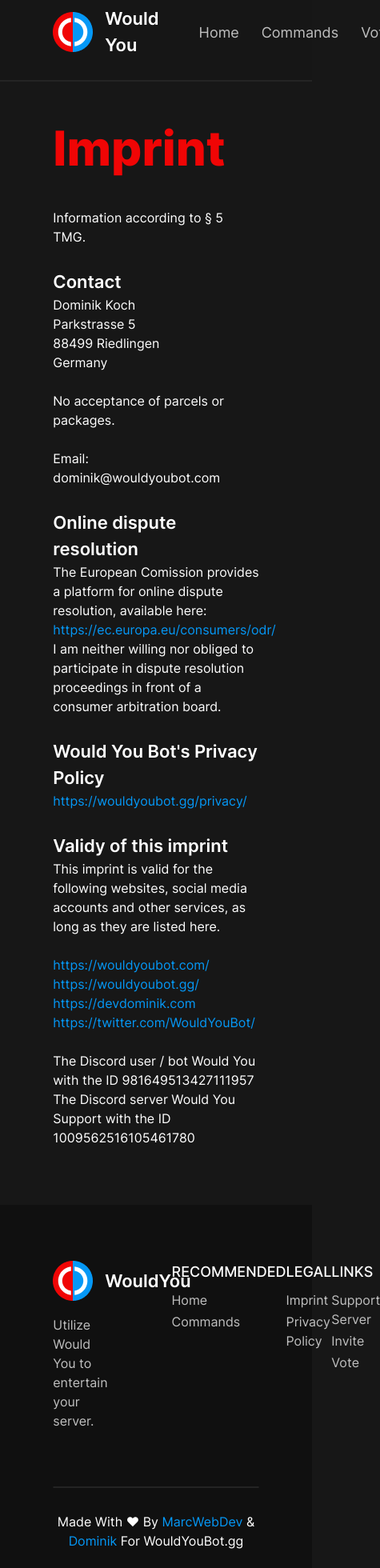
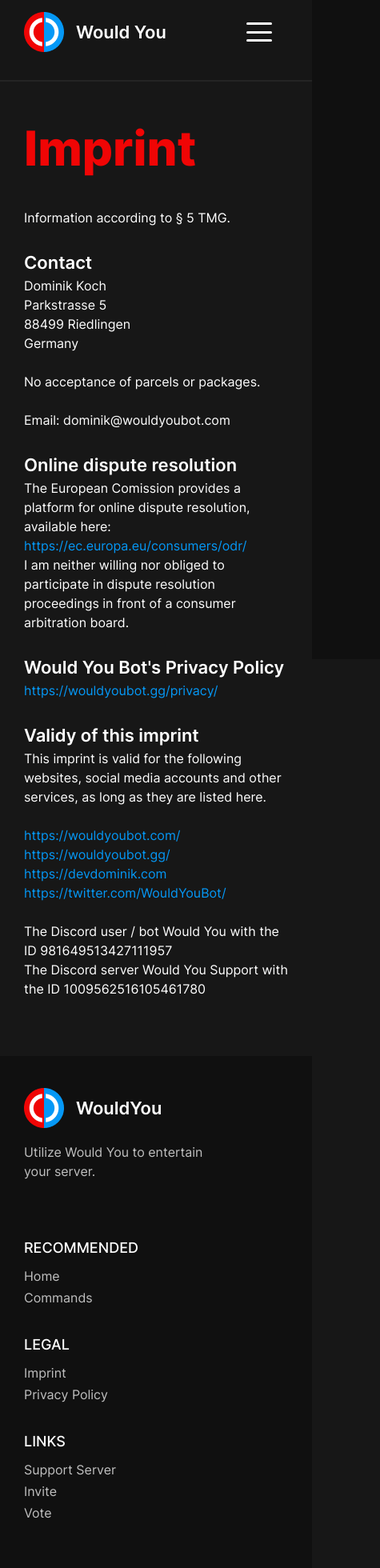
Before and after one commit to luckyklyist/website-would-you, a Next.js app: page /imprint in a window 390 px wide. Shown: the part 20-1980 px from the top of the page at 80% size, 475 px wide, since content can reach past the window. Built offline with nearby package versions, Linux system fonts and the light colour scheme; a web font is replaced by a local one.

Commit message:
feat(responsive): Navbar, Footer, Privacy Policy, Imprint

```diff
--- a/components/Footer.tsx
+++ b/components/Footer.tsx
@@ -13,6 +13,7 @@
             Utilize Would You to entertain your server.
           </p>
         </div>
+        <div className="footer-head-column-wrapper">
           <div className="footer-head-column">
             <h4>Recommended</h4>
             <Link href="/">Home</Link>
@@ -36,12 +37,13 @@
             </Link>
           </div>
         </div>
+      </div>
       <div className="footer-copyright">
         <hr />
         <p>
           Made With ♥ By{" "}
-          <Link href="https://github.com/MarcWebDev" target={"_blank"}>
-            MarcWebDev
+          <Link href="https://github.com/marchoffmann07" target={"_blank"}>
+            MarcDev
           </Link>{" "}
           &{" "}
           <Link href="https://github.com/mezotv" target={"_blank"}>
--- a/components/Navbar.tsx
+++ b/components/Navbar.tsx
@@ -1,6 +1,56 @@
 import Link from "next/link";
+import { useEffect, useState } from "react";
+import { motion, useAnimationControls } from "framer-motion";
 
 const Navbar = () => {
+  const [mobileMenu, setMobileMenu] = useState(false);
+  const lineOneControls = useAnimationControls();
+  const lineTwoControls = useAnimationControls();
+  const lineThreeControls = useAnimationControls();
+  const menuControls = useAnimationControls();
+
+  function toggleMobileMenu() {
+    if (mobileMenu) {
+      lineOneControls.start(
+        { rotate: "0deg" },
+        { duration: 0.3, type: "spring" }
+      );
+      lineTwoControls.start(
+        { opacity: 1, transform: "translateX(0)" },
+        { duration: 0.12 }
+      );
+      lineThreeControls.start(
+        { rotate: "0deg" },
+        { duration: 0.3, type: "spring" }
+      );
+      menuControls.start(
+        { opacity: 0.5, left: "100vw", pointerEvents: "none" },
+        { duration: 0.21, type: "easeInOut" }
+      );
+
+      setMobileMenu(false);
+    } else {
+      lineOneControls.start(
+        { rotate: "45deg" },
+        { duration: 0.3, type: "spring" }
+      );
+      lineTwoControls.start(
+        { opacity: 0, transform: "translateX(1)" },
+        { duration: 0.12 }
+      );
+      lineThreeControls.start(
+        { rotate: "-45deg" },
+        { duration: 0.3, type: "spring" }
+      );
+      menuControls.start(
+        { opacity: 1, left: "0", pointerEvents: "all" },
+        { duration: 0.21, type: "easeInOut" }
+      );
+
+      setMobileMenu(true);
+    }
+  }
+
   return (
     <nav>
       <div className="nav-left">
@@ -16,9 +66,45 @@
         </div>
       </div>
       <div className="nav-right">
-        <Link href="/invite"><button className="wy-button primary">Invite</button></Link>
+        <Link href="/invite" target={"_blank"}>
+          <button className="wy-button primary">Invite</button>
+        </Link>
+        <div className="menu-icon" onClick={() => toggleMobileMenu()}>
+          <motion.span
+            className="menu-line line-1"
+            initial={{ rotate: "0deg" }}
+            animate={lineOneControls}
+          ></motion.span>
+          <motion.span
+            className="menu-line line-2"
+            initial={{ opacity: 1, transform: "translateX(0)" }}
+            animate={lineTwoControls}
+          ></motion.span>
+          <motion.span
+            className="menu-line line-3"
+            initial={{ rotate: "0deg" }}
+            animate={lineThreeControls}
+          ></motion.span>
+        </div>
       </div>
       <hr />
+
+      <motion.div
+        className="nav-mobile-menu"
+        transition={{ duration: 0.21, type: "easeInOut" }}
+        initial={{ opacity: 0.5, left: "100vw", pointerEvents: "none" }}
+        animate={menuControls}
+      >
+        <div className="links">
+          <Link href="/">Home</Link>
+          <Link href="/commands">Commands</Link>
+          <Link href="/vote">Vote</Link>
+          <Link href="/discord">Support</Link>
+          <Link href="/invite" target={"_blank"}>
+            <button className="wy-button primary">Invite</button>
+          </Link>
+        </div>
+      </motion.div>
     </nav>
   );
 };
--- a/pages/index.tsx
+++ b/pages/index.tsx
@@ -21,7 +21,7 @@
 } from "@skyra/discord-components-react";
 import { useEffect, useState } from "react";
 import Footer from "@/components/Footer";
-import Link from "next/link";
+import { motion } from "framer-motion";
 
 export default function Home() {
   const [currentDate, setCurrentDate] = useState(new Date().toLocaleString());
@@ -190,7 +190,12 @@
               <div className="servers-slider-container-shade left"></div>
               <div className="servers-slider-container-shade right"></div>
 
-              <div className="servers-slider-container">
+              <motion.div
+                className="servers-slider-container"
+                initial={{ transform: "translateX(0)" }}
+                animate={{ transform: "translateX(-7000px)" }}
+                transition={{ duration: 80, repeat: Infinity }}
+              >
                 {servers.map((s: any) => (
                   <div className="servers-slider-item">
                     <img
@@ -246,7 +251,7 @@
                     </div>
                   </div>
                 ))}
-              </div>
+              </motion.div>
             </div>
             <div className="server-slider-down"></div>
           </div>
@@ -272,15 +277,12 @@
                   <DiscordMention type="role" color="#3489c3">
                     QOTD
                   </DiscordMention>
-                  <DiscordEmbed
-                    slot="embeds"
-                    color="#1e88e5"
-                    embed-title="Would you want this power?"
-                  >
-                    <DiscordEmbedDescription slot="description">
-                      You get 3% smarter every time someone calls you stupid.{" "}
-                    </DiscordEmbedDescription>
-                    <DiscordEmbedFields slot="fields"> </DiscordEmbedFields>
+                  <DiscordEmbed slot="embeds" color="#1e88e5">
+                    <DiscordEmbedFields slot="fields">
+                      <DiscordEmbedField fieldTitle="Would you want this power?">
+                        You get 3% smarter every time someone calls you stupid.
+                      </DiscordEmbedField>
+                    </DiscordEmbedFields>
                     <DiscordEmbedFooter
                       timestamp={currentDate}
                       slot="footer"
--- a/scss/components/_footer.scss
+++ b/scss/components/_footer.scss
@@ -1,11 +1,46 @@
 footer {
   background-color: $backgroundSecondary;
   padding: 70px 17vw 30px 17vw;
+
+  @media screen and (max-width: 1300px) {
+    padding: 70px 50px 30px 50px;
+  }
+
+  @media screen and (max-width: 600px) {
+    padding: 40px 50px 30px 50px;
+  }
+
+  @media screen and (max-width: 450px) {
+    padding: 40px 30px 30px 30px;
+  }
 
   .footer-head {
     display: flex;
     justify-content: space-between;
     margin-bottom: 70px;
+
+    @media screen and (max-width: 950px) {
+      flex-direction: column;
+    }
+
+    .footer-head-column-wrapper {
+      display: flex;
+      align-items: flex-start;
+      width: calc((100vw - 100px) / 100 * 50);
+
+      @media screen and (max-width: 1200px) {
+        width: calc((100vw - 100px) / 100 * 60);
+      }
+
+      @media screen and (max-width: 950px) {
+        margin-top: 40px;
+        width: calc(100vw - 100px);
+      }
+
+      @media screen and (max-width: 600px) {
+        flex-direction: column;
+      }
+    }
 
     .footer-head-column {
       flex: 1;
@@ -49,6 +84,10 @@
         color: $text;
         font-weight: 500;
         margin-bottom: 10px;
+
+        @media screen and (max-width: 600px) {
+          margin-top: 30px;
+        }
       }
 
       a {
--- a/scss/components/_navbar.scss
+++ b/scss/components/_navbar.scss
@@ -15,6 +15,15 @@
     display: flex;
     align-items: center;
     margin-left: 17vw;
+    z-index: 1000;
+
+    @media screen and (max-width: 1300px) {
+      margin-left: 50px;
+    }
+
+    @media screen and (max-width: 450px) {
+      margin-left: 30px;
+    }
 
     .logo {
       display: flex;
@@ -38,6 +47,14 @@
       align-items: center;
       margin-left: 100px;
 
+      @media screen and (max-width: 950px) {
+        margin-left: 50px;
+      }
+
+      @media screen and (max-width: 830px) {
+        display: none;
+      }
+
       a {
         margin-right: 28px;
         cursor: pointer;
@@ -56,6 +73,54 @@
 
   .nav-right {
     margin-right: 17vw;
+    display: flex;
+    align-items: center;
+    z-index: 1000;
+
+    @media screen and (max-width: 1300px) {
+      margin-right: 50px;
+    }
+
+    @media screen and (max-width: 480px) {
+      .wy-button {
+        display: none;
+      }
+    }
+
+    @media screen and (max-width: 450px) {
+      margin-left: 30px;
+    }
+
+    .menu-icon {
+      width: 32px;
+      height: 24px;
+      margin-left: 30px;
+      display: none;
+      position: relative;
+
+      @media screen and (max-width: 830px) {
+        display: flex;
+        flex-direction: column;
+        align-items: center;
+        justify-content: space-between;
+      }
+
+      span.menu-line {
+        width: 32px;
+        height: 3px;
+        border-radius: 20px;
+        background-color: $text;
+        user-select: none;
+      }
+
+      span.menu-line.line-1 {
+        transform-origin: 0 0;
+      }
+
+      span.menu-line.line-3 {
+        transform-origin: 0 100%;
+      }
+    }
   }
 
   hr {
@@ -64,5 +129,37 @@
     position: absolute;
     left: 0;
     top: 120px;
+    z-index: 1000;
   }
 }
+
+.nav-mobile-menu {
+  position: fixed;
+  width: 100vw;
+  height: 100vh;
+  z-index: 500;
+  top: 0;
+  left: 0;
+  background-color: $backgroundSecondaryDark;
+
+  .links {
+    position: absolute;
+    top: 150px;
+    width: 100vw;
+    display: flex;
+    align-items: center;
+    flex-direction: column;
+
+    a {
+      color: $text;
+      font-size: 32px;
+      font-weight: 500;
+      text-align: center;
+      margin-top: 30px;
+    }
+
+    .wy-button {
+      font-size: 24px;
+    }
+  }
+}
--- a/scss/pages/_imprint.scss
+++ b/scss/pages/_imprint.scss
@@ -5,6 +5,14 @@
     user-select: none;
     color: $secondary;
     margin: 160px 17vw 30px 17vw;
+
+    @media screen and (max-width: 1300px) {
+      margin: 160px 50px 30px 50px;
+    }
+
+    @media screen and (max-width: 450px) {
+      margin: 160px 30px 30px 30px;
+    }
 
     span {
       color: $primary;
@@ -20,6 +28,14 @@
     font-size: 16px;
     font-weight: 400;
     color: $text;
+
+    @media screen and (max-width: 1300px) {
+      margin: 0 50px;
+    }
+
+    @media screen and (max-width: 450px) {
+      margin: 0 30px;
+    }
   }
 
   h3 {
@@ -27,6 +43,14 @@
     font-size: 22px;
     font-weight: 600;
     color: $text;
+
+    @media screen and (max-width: 1300px) {
+      margin: 28px 50px 0 50px;
+    }
+
+    @media screen and (max-width: 450px) {
+      margin: 28px 30px 0 30px;
+    }
   }
 
   .embedded-link,
@@ -50,5 +74,13 @@
 
   .link {
     margin: 0 17vw;
+
+    @media screen and (max-width: 1300px) {
+      margin: 0 50px;
+    }
+
+    @media screen and (max-width: 450px) {
+      margin: 0 30px;
+    }
   }
 }
--- a/styles/index.css
+++ b/styles/index.css
@@ -175,6 +175,17 @@
   display: flex;
   align-items: center;
   margin-left: 17vw;
+  z-index: 1000;
+}
+@media screen and (max-width: 1300px) {
+  nav .nav-left {
+    margin-left: 50px;
+  }
+}
+@media screen and (max-width: 450px) {
+  nav .nav-left {
+    margin-left: 30px;
+  }
 }
 nav .nav-left .logo {
   display: flex;
@@ -195,6 +206,16 @@
   align-items: center;
   margin-left: 100px;
 }
+@media screen and (max-width: 950px) {
+  nav .nav-left .nav-items {
+    margin-left: 50px;
+  }
+}
+@media screen and (max-width: 830px) {
+  nav .nav-left .nav-items {
+    display: none;
+  }
+}
 nav .nav-left .nav-items a {
   margin-right: 28px;
   cursor: pointer;
@@ -209,6 +230,52 @@
 }
 nav .nav-right {
   margin-right: 17vw;
+  display: flex;
+  align-items: center;
+  z-index: 1000;
+}
+@media screen and (max-width: 1300px) {
+  nav .nav-right {
+    margin-right: 50px;
+  }
+}
+@media screen and (max-width: 480px) {
+  nav .nav-right .wy-button {
+    display: none;
+  }
+}
+@media screen and (max-width: 450px) {
+  nav .nav-right {
+    margin-left: 30px;
+  }
+}
+nav .nav-right .menu-icon {
+  width: 32px;
+  height: 24px;
+  margin-left: 30px;
+  display: none;
+  position: relative;
+}
+@media screen and (max-width: 830px) {
+  nav .nav-right .menu-icon {
+    display: flex;
+    flex-direction: column;
+    align-items: center;
+    justify-content: space-between;
+  }
+}
+nav .nav-right .menu-icon span.menu-line {
+  width: 32px;
+  height: 3px;
+  border-radius: 20px;
+  background-color: #fff;
+  user-select: none;
+}
+nav .nav-right .menu-icon span.menu-line.line-1 {
+  transform-origin: 0 0;
+}
+nav .nav-right .menu-icon span.menu-line.line-3 {
+  transform-origin: 0 100%;
 }
 nav hr {
   border: 1px solid #242424;
@@ -216,16 +283,86 @@
   position: absolute;
   left: 0;
   top: 120px;
+  z-index: 1000;
+}
+
+.nav-mobile-menu {
+  position: fixed;
+  width: 100vw;
+  height: 100vh;
+  z-index: 500;
+  top: 0;
+  left: 0;
+  background-color: #0A0A0A;
+}
+.nav-mobile-menu .links {
+  position: absolute;
+  top: 150px;
+  width: 100vw;
+  display: flex;
+  align-items: center;
+  flex-direction: column;
+}
+.nav-mobile-menu .links a {
+  color: #fff;
+  font-size: 32px;
+  font-weight: 500;
+  text-align: center;
+  margin-top: 30px;
+}
+.nav-mobile-menu .links .wy-button {
+  font-size: 24px;
 }
 
 footer {
   background-color: #101010;
   padding: 70px 17vw 30px 17vw;
 }
+@media screen and (max-width: 1300px) {
+  footer {
+    padding: 70px 50px 30px 50px;
+  }
+}
+@media screen and (max-width: 600px) {
+  footer {
+    padding: 40px 50px 30px 50px;
+  }
+}
+@media screen and (max-width: 450px) {
+  footer {
+    padding: 40px 30px 30px 30px;
+  }
+}
 footer .footer-head {
   display: flex;
   justify-content: space-between;
   margin-bottom: 70px;
+}
+@media screen and (max-width: 950px) {
+  footer .footer-head {
+    flex-direction: column;
+  }
+}
+footer .footer-head .footer-head-column-wrapper {
+  display: flex;
+  align-items: flex-start;
+  width: calc((100vw - 100px) / 100 * 50);
+}
+@media screen and (max-width: 1200px) {
+  footer .footer-head .footer-head-column-wrapper {
+    width: calc((100vw - 100px) / 100 * 60);
+  }
+}
+@media screen and (max-width: 950px) {
+  footer .footer-head .footer-head-column-wrapper {
+    margin-top: 40px;
+    width: calc(100vw - 100px);
+  }
+}
+@media screen and (max-width: 600px) {
+  footer .footer-head .footer-head-column-wrapper {
+    flex-direction: column;
+  }
 }
 footer .footer-head .footer-head-column {
   flex: 1;
@@ -264,6 +401,11 @@
   color: #fff;
   font-weight: 500;
   margin-bottom: 10px;
+}
+@media screen and (max-width: 600px) {
+  footer .footer-head .footer-head-column h4 {
+    margin-top: 30px;
+  }
 }
 footer .footer-head .footer-head-column a {
   transition: all 0.3s ease;
@@ -405,15 +547,6 @@
   align-items: center;
   overflow: hidden;
   width: max-content;
-  animation: serverSliderContainerMove 80s linear infinite;
-}
-@keyframes serverSliderContainerMove {
-  0% {
-    transform: translateX(0);
-  }
-  100% {
-    transform: translateX(-7000px);
-  }
 }
 .homepage-main section.servers .servers-wrapper .server-slider-wrapper .servers-slider-container .servers-slider-item {
   border-radius: 10px;
@@ -660,6 +793,16 @@
   color: #F00505;
   margin: 160px 17vw 30px 17vw;
 }
+@media screen and (max-width: 1300px) {
+  .imprint-main h1 {
+    margin: 160px 50px 30px 50px;
+  }
+}
+@media screen and (max-width: 450px) {
+  .imprint-main h1 {
+    margin: 160px 30px 30px 30px;
+  }
+}
 .imprint-main h1 span {
   color: #0598F6;
 }
@@ -672,11 +815,31 @@
   font-weight: 400;
   color: #fff;
 }
+@media screen and (max-width: 1300px) {
+  .imprint-main p {
+    margin: 0 50px;
+  }
+}
+@media screen and (max-width: 450px) {
+  .imprint-main p {
+    margin: 0 30px;
+  }
+}
 .imprint-main h3 {
   margin: 28px 17vw 0 17vw;
   font-size: 22px;
   font-weight: 600;
   color: #fff;
+}
+@media screen and (max-width: 1300px) {
+  .imprint-main h3 {
+    margin: 28px 50px 0 50px;
+  }
+}
+@media screen and (max-width: 450px) {
+  .imprint-main h3 {
+    margin: 28px 30px 0 30px;
+  }
 }
 .imprint-main .embedded-link,
 .imprint-main .link {
@@ -698,6 +861,16 @@
 }
 .imprint-main .link {
   margin: 0 17vw;
+}
+@media screen and (max-width: 1300px) {
+  .imprint-main .link {
+    margin: 0 50px;
+  }
+}
+@media screen and (max-width: 450px) {
+  .imprint-main .link {
+    margin: 0 30px;
+  }
 }
 
 .commands-main h1 {
```
Also changed, not shown: scss/pages/_home.scss (+0 -11 lines). Lines whose indentation alone changed are shown as unchanged.
